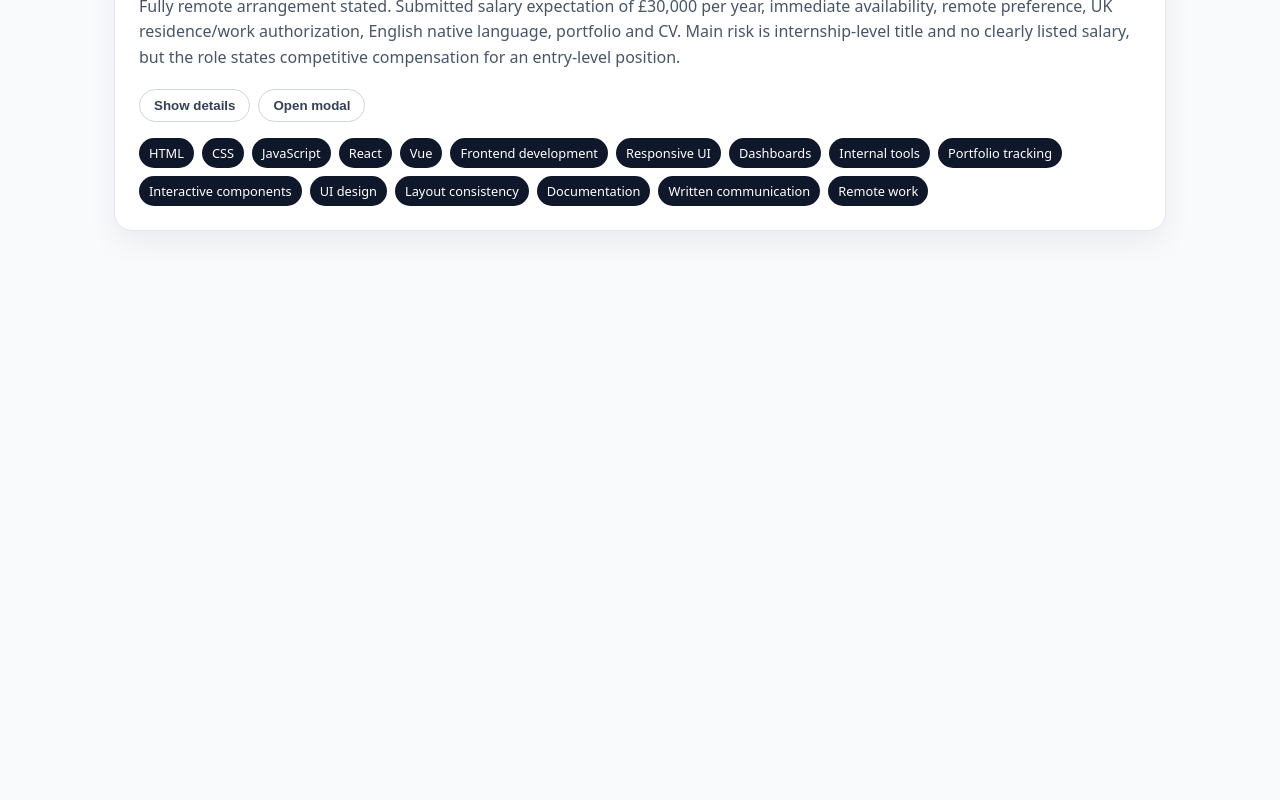
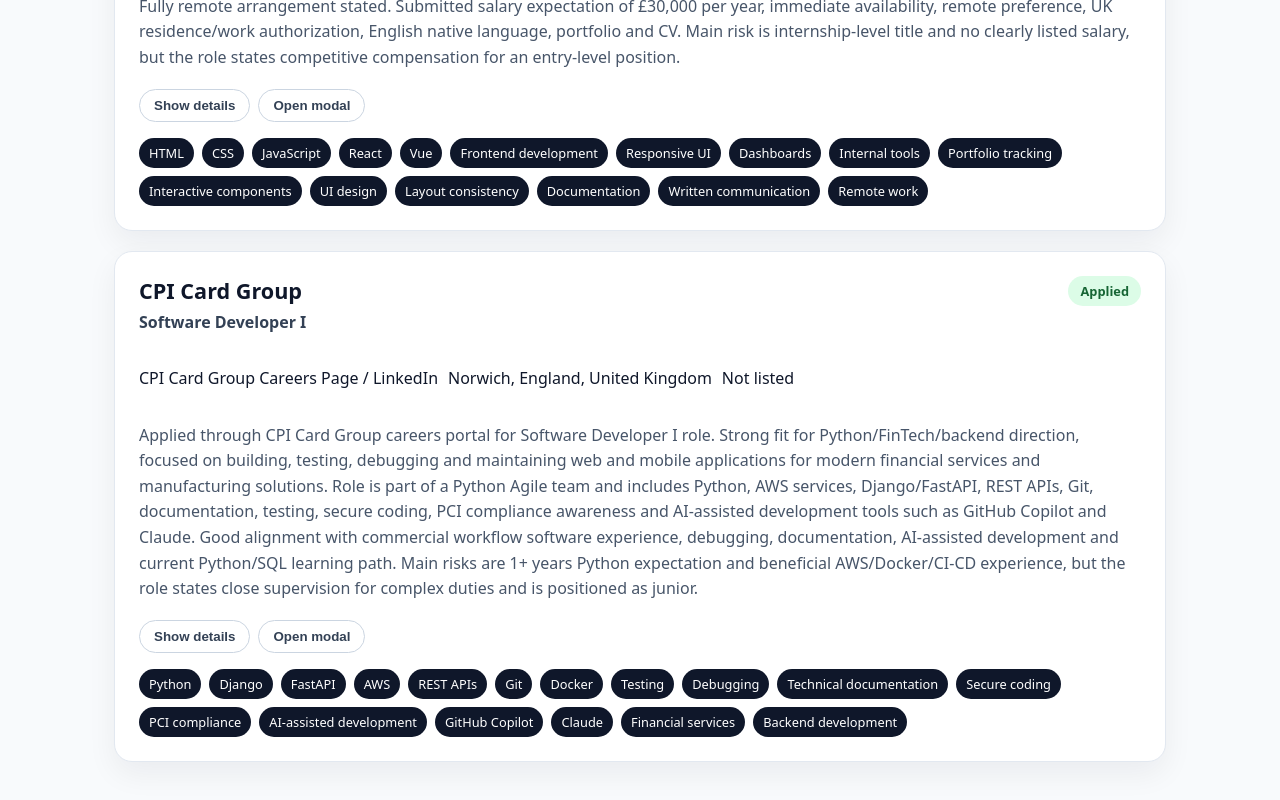
Before and after one commit to OwenD-24/job-application-tracker, a React (Vite) app: page / in a window 1280 px wide. Shown: the part 7052-7852 px from the top of the page. Before the commit the page ends 7331 px from the top, so only its background shows below. Built offline with nearby package versions, Linux system fonts and the light colour scheme.

Commit message:
Added new application

```diff
--- a/src/data/jobs.js
+++ b/src/data/jobs.js
@@ -484,5 +484,42 @@
       "Written communication",
       "Remote work"
     ]
+  },
+  {
+    id: 17,
+    company: "CPI Card Group",
+    role: "Software Developer I",
+    platform: "CPI Card Group Careers Page / LinkedIn",
+    status: "applied",
+    priority: "high",
+    jobType: "Full-time",
+    location: "Norwich, England, United Kingdom",
+    remotePolicy: "Remote",
+    salary: "Not listed",
+    dateApplied: "2026-07-02",
+    followUpDate: "Around 2026-07-09 to 2026-07-16",
+    cvUsed: "Owen-Davis-FullStack-CV.pdf",
+    portfolioIncluded: true,
+    notes:
+      "Applied through CPI Card Group careers portal for Software Developer I role. Strong fit for Python/FinTech/backend direction, focused on building, testing, debugging and maintaining web and mobile applications for modern financial services and manufacturing solutions. Role is part of a Python Agile team and includes Python, AWS services, Django/FastAPI, REST APIs, Git, documentation, testing, secure coding, PCI compliance awareness and AI-assisted development tools such as GitHub Copilot and Claude. Good alignment with commercial workflow software experience, debugging, documentation, AI-assisted development and current Python/SQL learning path. Main risks are 1+ years Python expectation and beneficial AWS/Docker/CI-CD experience, but the role states close supervision for complex duties and is positioned as junior.",
+    skills: [
+      "Python",
+      "Django",
+      "FastAPI",
+      "AWS",
+      "REST APIs",
+      "Git",
+      "Docker",
+      "Testing",
+      "Debugging",
+      "Technical documentation",
+      "Secure coding",
+      "PCI compliance",
+      "AI-assisted development",
+      "GitHub Copilot",
+      "Claude",
+      "Financial services",
+      "Backend development"
+    ]
   }
   ]
```
